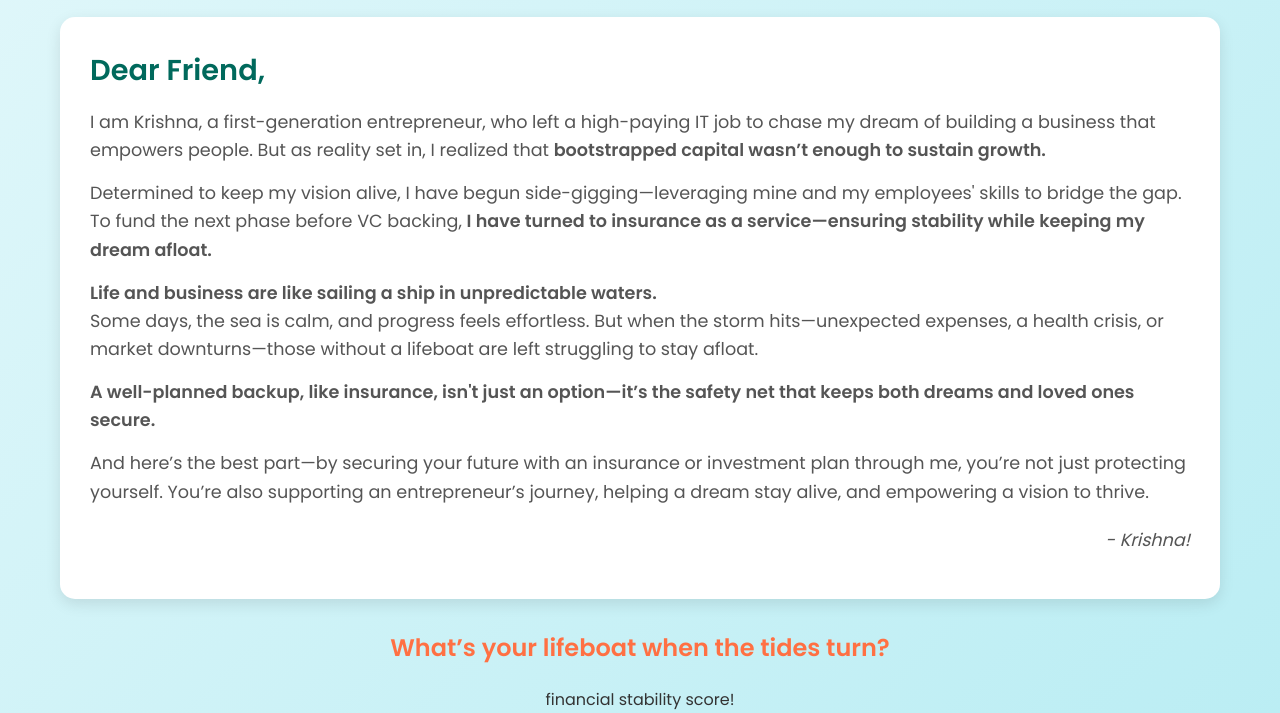
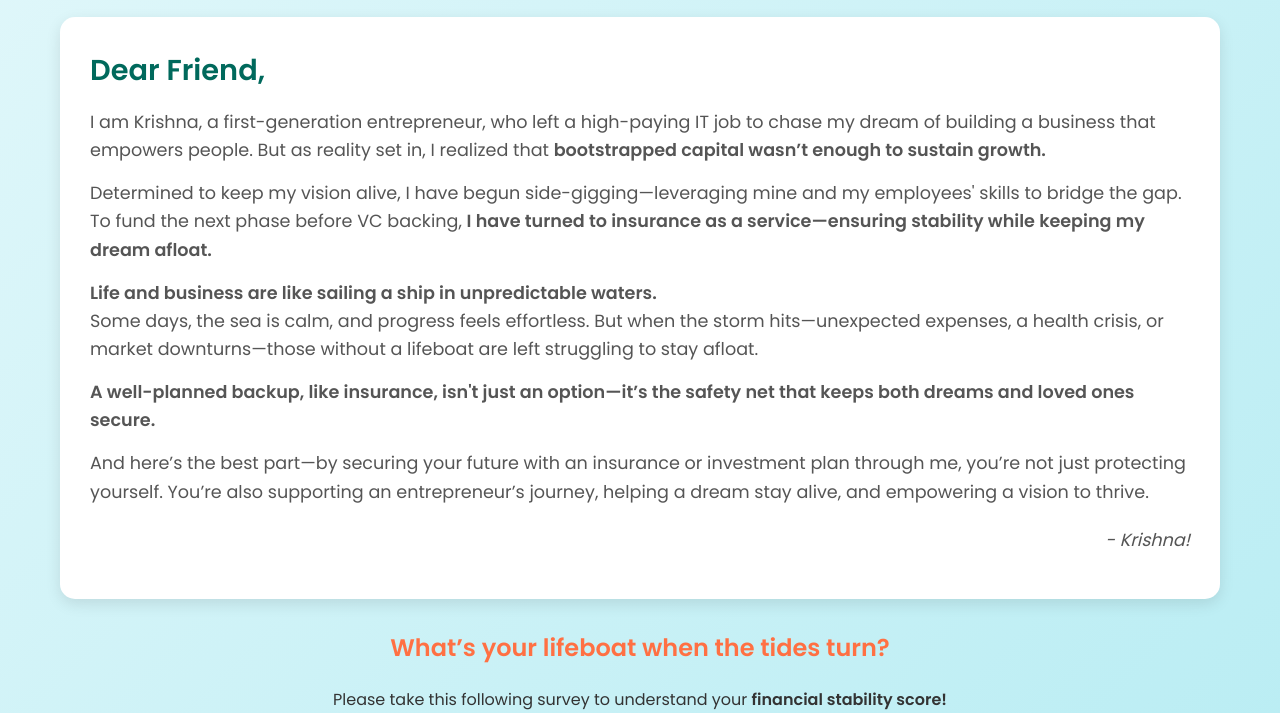
Before and after one commit to Finams/forsure, a plain HTML site: page index.html in a window 1280 px wide. Shown: the part 87-800 px from the top of the page. Drawn offline with Linux system fonts and the light colour scheme.

Commit message:
index.html

```diff
--- a/index.html
+++ b/index.html
@@ -244,7 +244,7 @@
         <div class="question">What’s your lifeboat when the tides turn?</div>
 
         <!-- Survey CTA -->
-        <p，请 take this following survey to understand your <strong>financial stability score!</strong></p>
+        <p> Please take this following survey to understand your <strong>financial stability score!</strong></p>
         <a href="https://forms.gle/BfVfW26E7rJrhvap9" class="cta" target="_blank">Take the Survey Now!</a>
 
         <!-- Plans Section -->
```
